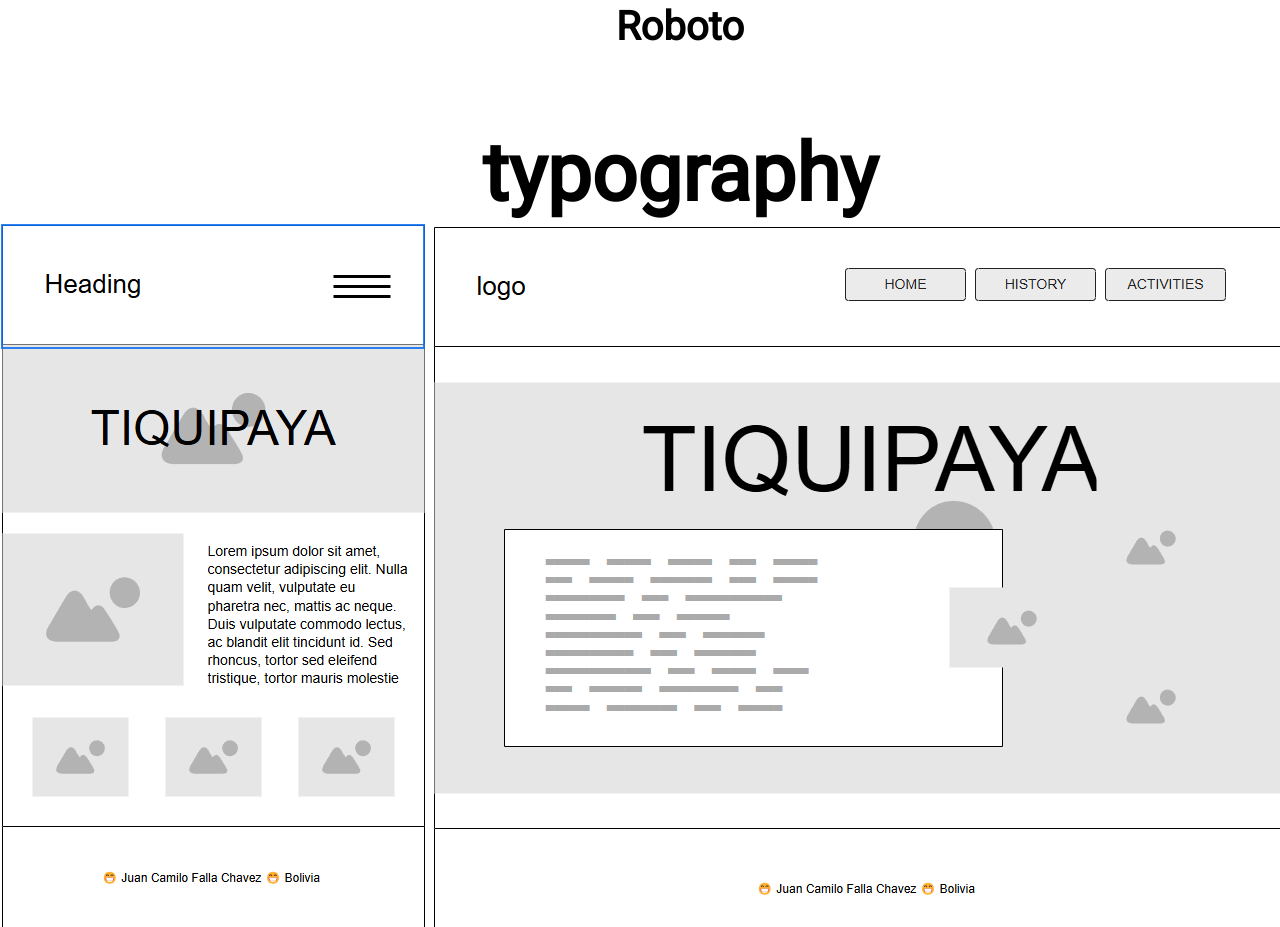
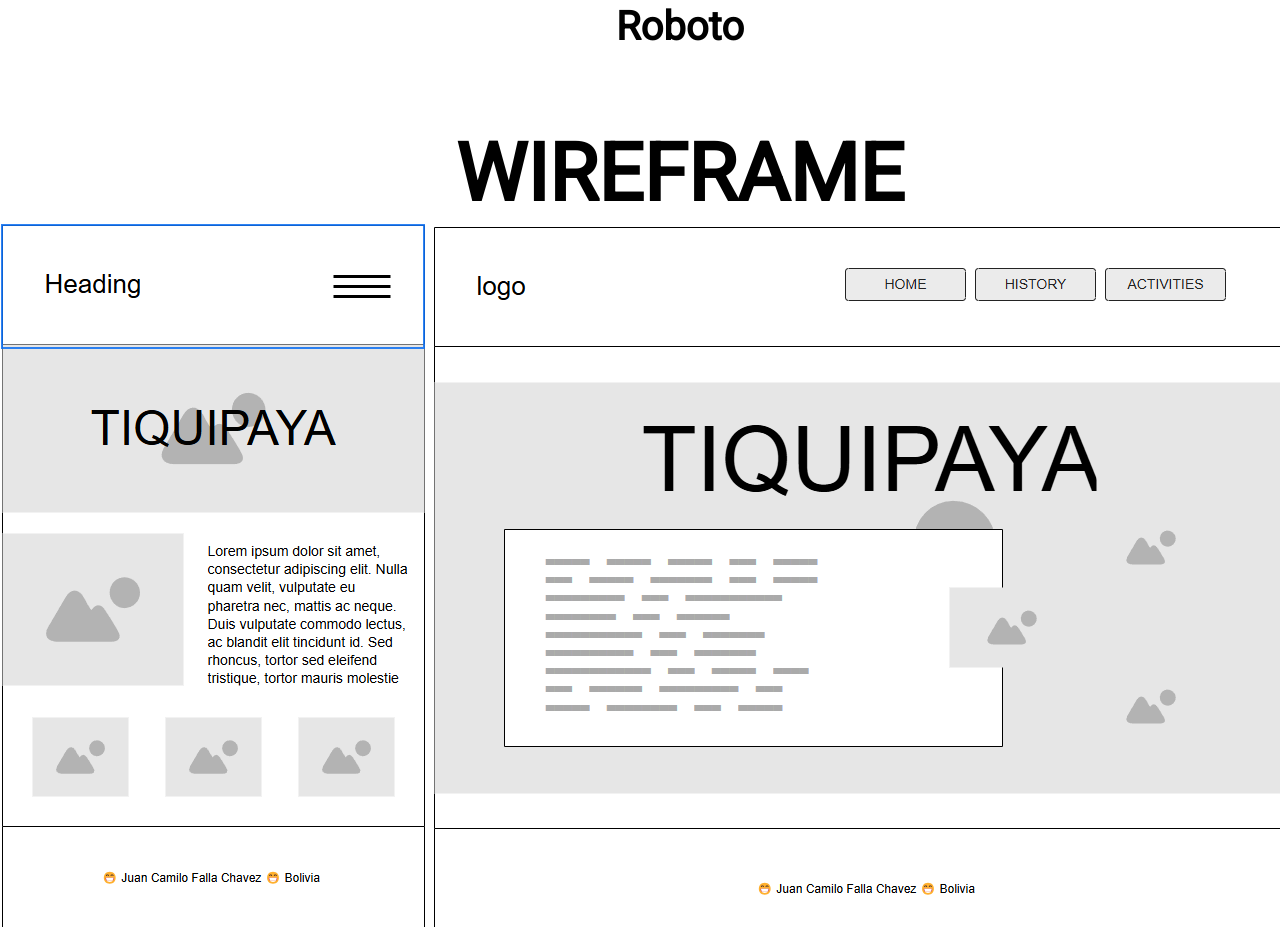
Before and after one commit to JuanCamFalla1/wdd131, a plain HTML site: page project/siteplan.html in a window 1280 px wide. Shown: the part 1939-2866 px from the top of the page. Drawn offline with Linux system fonts and the light colour scheme.

Commit message:
defining a few details

```diff
--- a/project/siteplan.html
+++ b/project/siteplan.html
@@ -29,8 +29,6 @@
 
     <main>
 
-
-
         <div class="space1">
             <h2>PURPOSE</h2>
             <p>This website reflects the perspective of someone who, though not born here, discovered a hidden gem. A place where life can be magical, abundant, and joyful. It's a place full of wonder, adventure, and delicious food to share with loved ones. Here, you'll find that life can be so much more than what we often perceive.</p>
@@ -57,7 +55,7 @@
         </div>
 
         <div class="space5">
-            <h2>typography</h2>
+            <h2>WIREFRAME</h2>
             <img src="images/Wireframe-small.png" alt="Wireframe-small">
             <img src="images/Wireframe-large.png" alt="Wireframe-large">
         </div>
```
